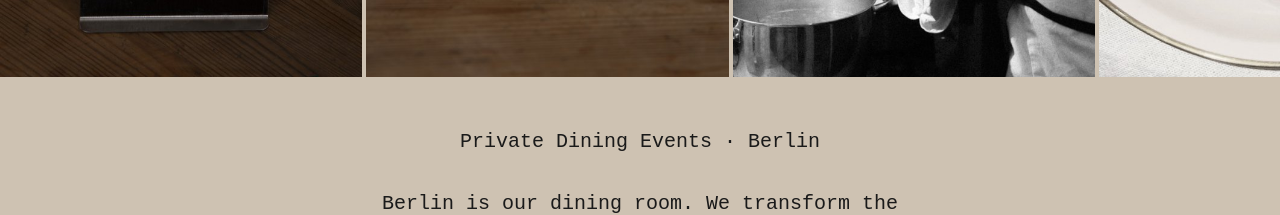
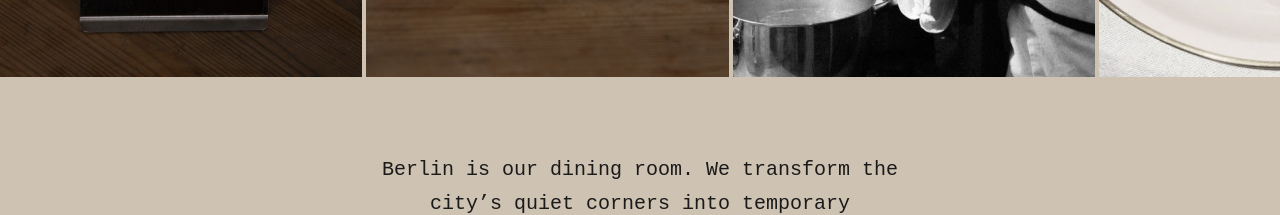
Before and after one commit to gri-oc/le-birk, a SvelteKit app: page / in a window 1280 px wide. Shown: the part 1060-1275 px from the top of the page. Built offline with nearby package versions, Linux system fonts and the light colour scheme; a web font is replaced by a local one.

Commit message:
Textblock oben bereinigt + Footer um BIRK Zeile erweitert

```diff
--- a/src/routes/+page.svelte
+++ b/src/routes/+page.svelte
@@ -174,8 +174,7 @@
 
 	<!-- Concept Text -->
 	<section class="text-section">
-		<p>Private Dining Events · Berlin</p>
-		<p class="mt mt-lg">Berlin is our dining room. We transform the city’s quiet corners into temporary restaurants where the menu follows the season and the location changes with the mood. It is fine dining stripped of its formality—moving tables and intimate groups in spaces that exist only for a night.</p>
+		<p class="mt-lg">Berlin is our dining room. We transform the city’s quiet corners into temporary restaurants where the menu follows the season and the location changes with the mood. It is fine dining stripped of its formality—moving tables and intimate groups in spaces that exist only for a night.</p>
 	</section>
 
 	<!-- Event Photo -->
@@ -203,6 +202,7 @@
 	<footer class="footer">
 		<p class="footer-label">contact</p>
 		<p class="footer-sub">Inquiries & Bookings</p>
+		<p class="footer-sub">BIRK · Private Dining Events · Berlin</p>
 		<a href="mailto:hello@lebirk.de" class="footer-email">hello@lebirk.de</a>
 		<img src="{base}/images/gabel.svg" alt="" class="footer-trident" />
 	</footer>
```
